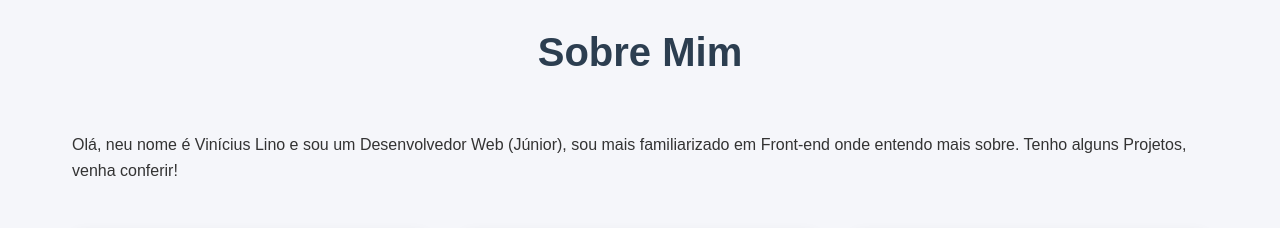
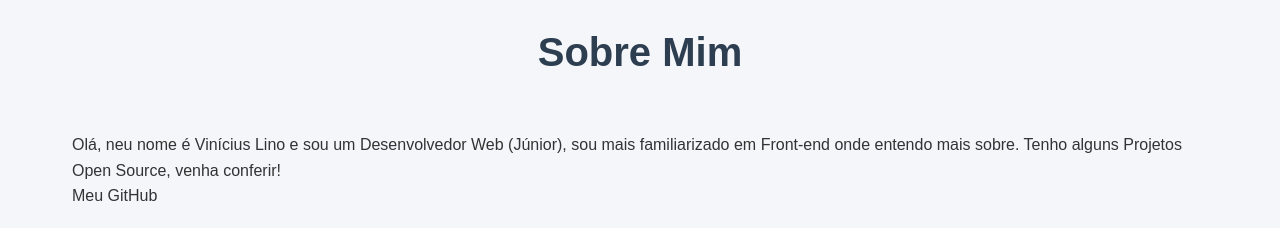
Before and after one commit to vinii-linoo/portifolio, a plain HTML site: page index.html in a window 1280 px wide. Shown: the part 860-1088 px from the top of the page. Drawn offline with Linux system fonts and the light colour scheme.

Commit message:
Update index.html

```diff
--- a/index.html
+++ b/index.html
@@ -32,7 +32,8 @@
   <section id="about" class="about">
     <h2 class="section-title">Sobre Mim</h2>
     <p>Olá, neu nome é Vinícius Lino e sou um Desenvolvedor Web (Júnior), sou mais familiarizado em Front-end onde
-      entendo mais sobre. Tenho alguns Projetos, venha conferir!</p>
+      entendo mais sobre. Tenho alguns Projetos Open Source, venha conferir!</p>
+    <p><a href:"https://github.com/vinii-linoo/portifolio">Meu GitHub</a></p>
 
     <div class="skills-container">
       <div class="skill-card">
```
